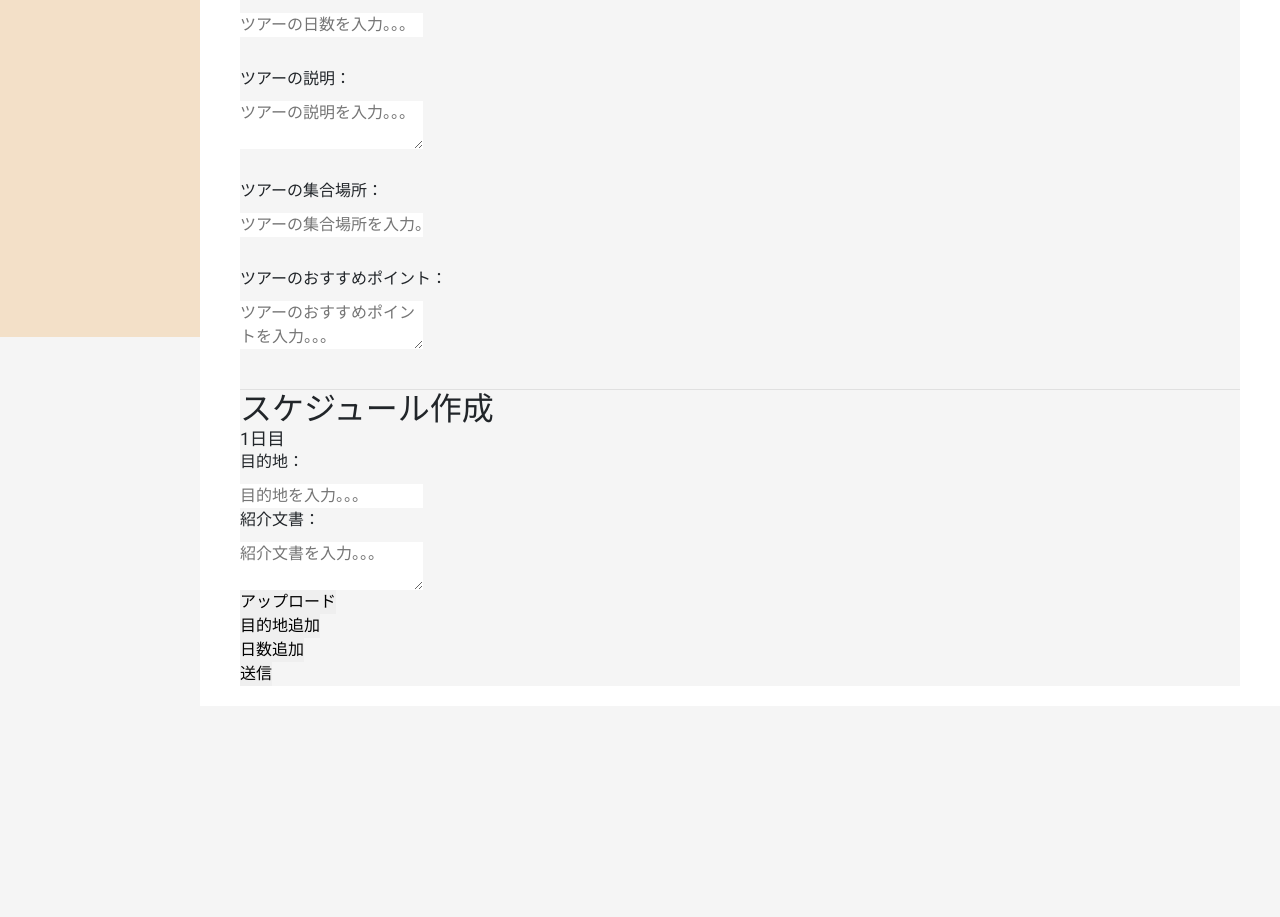
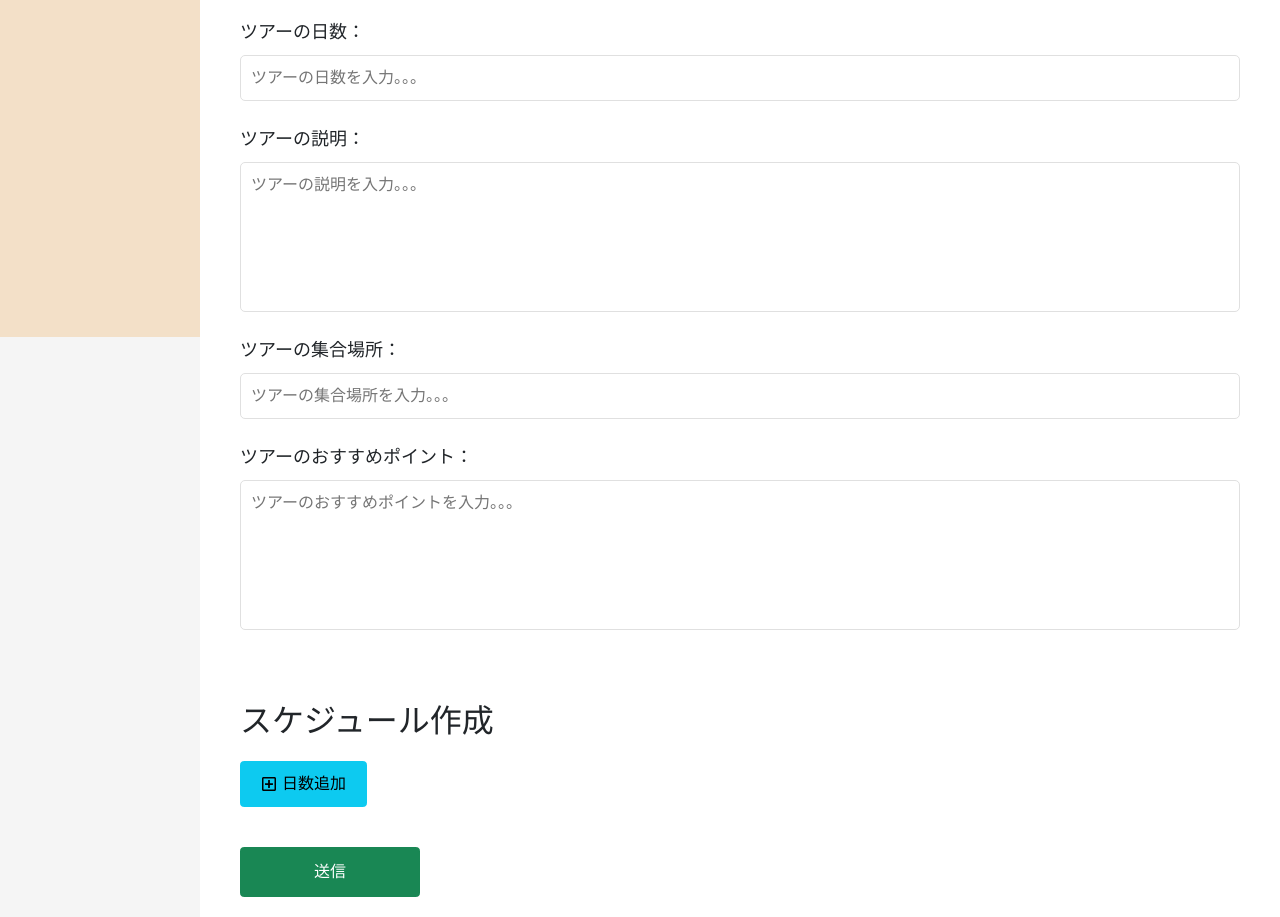
Before and after one commit to huynhnguyen1906/Reki-Teku, a Next.js app: page /admin/tours/create in a window 1280 px wide. Shown: the part 463-1380 px from the top of the page. Before the commit the page ends 1169 px from the top, so only its background shows below. Built offline with nearby package versions, Linux system fonts and the light colour scheme; a web font is replaced by a local one.

Commit message:
【追加】ツアー作成ページUI完成

```diff
--- a/src/components/Admin/Tours/CreateTourForm.tsx
+++ b/src/components/Admin/Tours/CreateTourForm.tsx
@@ -2,12 +2,12 @@
 import { useState } from 'react';
 import CreateToursDesForm from './DesForm';
 import { Destination } from '@/types/AdminCreateTour';
+import Button from 'react-bootstrap/esm/Button';
+import { FaRegPlusSquare, FaTrashAlt } from 'react-icons/fa';
 import Style from '@styles/componentsStyles/Admin/CreateTourForm.module.scss';
 
 export default function CreateTourForm() {
-    const [schedule, setSchedule] = useState<{ day: number; destinations: Destination[] }[]>([
-        { day: 1, destinations: [{ destination: '', description: '', image: '' }] },
-    ]);
+    const [schedule, setSchedule] = useState<{ day: number; destinations: Destination[] }[]>([]);
 
     const [tourInfo, setTourInfo] = useState({
         location: '',
@@ -40,7 +40,27 @@ export default function CreateTourForm() {
         setSchedule(newSchedule);
     };
 
+    const handleDeleteDay = (dayIndex: number) => {
+        const newSchedule = schedule.filter((_, index) => index !== dayIndex);
+        setSchedule(newSchedule);
+    };
+
     const handleSubmit = () => {
+        const isTourInfoValid = Object.values(tourInfo).every((value) => value.trim() !== '');
+        if (!isTourInfoValid) {
+            alert('ツアーの情報を入力してください。');
+            return;
+        }
+
+        const isScheduleValid = schedule.every((day) =>
+            day.destinations.every((destination) => Object.values(destination).every((value) => value.trim() !== '')),
+        );
+
+        if (!isScheduleValid) {
+            alert('スケジュールの情報を入力してください。');
+            return;
+        }
+
         console.log('Tour Info:', tourInfo);
         console.log('Schedule:', schedule);
     };
@@ -118,17 +138,30 @@ export default function CreateTourForm() {
                     />
                 </div>
             </div>
+            <div className={Style.TourInfoForm}>
                 <h2>スケジュール作成</h2>
                 {schedule.map((day, dayIndex) => (
+                    <div key={dayIndex} className={Style.dayContainer}>
                         <CreateToursDesForm
-                    key={dayIndex}
                             day={day.day}
                             destinations={day.destinations}
-                    onDestinationsChange={(newDestinations) => handleDestinationsChange(dayIndex, newDestinations)}
+                            onDestinationsChange={(newDestinations) =>
+                                handleDestinationsChange(dayIndex, newDestinations)
+                            }
                         />
+                        <Button variant="danger" onClick={() => handleDeleteDay(dayIndex)}>
+                            <FaTrashAlt /> この日を削除
+                        </Button>
+                    </div>
                 ))}
-            <button onClick={addDay}>日数追加</button>
-            <button onClick={handleSubmit}>送信</button>
+                <Button variant="info" onClick={addDay} className={Style.addDayBtn}>
+                    <FaRegPlusSquare />
+                    日数追加
+                </Button>
+            </div>
+            <Button variant="success" onClick={handleSubmit} className={Style.submitBtn}>
+                送信
+            </Button>
         </div>
     );
 }
--- a/src/components/Admin/Tours/DesForm.tsx
+++ b/src/components/Admin/Tours/DesForm.tsx
@@ -3,6 +3,9 @@ import { useState, useEffect } from 'react';
 import ImageUploader from './ImageUploader';
 import { Destination, DestinationFormProps } from '@/types/AdminCreateTour';
 import Image from 'next/image';
+import Button from 'react-bootstrap/esm/Button';
+import CloseButton from 'react-bootstrap/CloseButton';
+import { FaRegPlusSquare } from 'react-icons/fa';
 import Style from '@styles/componentsStyles/Admin/CreateTourForm.module.scss';
 
 export default function CreateToursDesForm({
@@ -38,11 +41,17 @@ export default function CreateToursDesForm({
         setDestinations(newDestinations);
     };
 
+    const handleDeleteDestination = (destIndex: number) => {
+        const newDestinations = destinations.filter((_, index) => index !== destIndex);
+        setDestinations(newDestinations);
+    };
+
     return (
-        <div>
+        <>
+            <div className={Style.desBox}>
                 <h3>{day}日目</h3>
                 {destinations.map((dest, destIndex) => (
-                <div key={destIndex}>
+                    <div key={destIndex} className={Style.desItem}>
                         <div className={Style.inputItem}>
                             <label>目的地：</label>
                             <input
@@ -63,10 +72,24 @@ export default function CreateToursDesForm({
                             />
                         </div>
                         <ImageUploader setImage={(image) => setImage(image, destIndex)} />
-                    {dest.image && <Image src={dest.image} alt="Uploaded" width={100} height={100} />}
+                        {dest.image && (
+                            <div className={Style.imageBox}>
+                                <div className={Style.imgItem}>
+                                    <Image src={dest.image} alt="Uploaded" layout="fill" objectFit="contain" />
+                                </div>
+                            </div>
+                        )}
+                        <CloseButton
+                            onClick={() => handleDeleteDestination(destIndex)}
+                            className={Style.desDeleteBtn}
+                        />
                     </div>
                 ))}
-            <button onClick={addDestination}>目的地追加</button>
+                <Button variant="info" onClick={addDestination} className={Style.addDesBtn}>
+                    <FaRegPlusSquare />
+                    目的地追加
+                </Button>
             </div>
+        </>
     );
 }
--- a/src/components/Admin/Tours/ImageUploader.tsx
+++ b/src/components/Admin/Tours/ImageUploader.tsx
@@ -1,5 +1,7 @@
 'use client';
 import { useRef } from 'react';
+import Button from 'react-bootstrap/esm/Button';
+import Style from '@styles/componentsStyles/Admin/CreateTourForm.module.scss';
 
 interface ImageUploaderProps {
     setImage: (image: string) => void;
@@ -22,7 +24,9 @@ export default function ImageUploader({ setImage }: ImageUploaderProps) {
 
     return (
         <div className="image-uploader">
-            <button onClick={handleButtonClick}>アップロード</button>
+            <Button onClick={handleButtonClick} variant="secondary" className={Style.AddImgBtn}>
+                写真追加
+            </Button>
             <input
                 type="file"
                 ref={fileInputRef}
--- a/styles/componentsStyles/Admin/CreateTourForm.module.scss
+++ b/styles/componentsStyles/Admin/CreateTourForm.module.scss
@@ -5,9 +5,29 @@
     justify-content: flex-start;
     width: 100%;
     max-width: 1000px;
-    background-color: #f5f5f5;
     h2 {
         font-size: 32px;
+    }
+    h3 {
+        font-size: 24px;
+    }
+    button {
+        font-size: 16px;
+        padding: 5px;
+    }
+    .addDayBtn,
+    .addDesBtn {
+        margin-top: 20px;
+        padding: 10px 20px;
+        font-size: 16px;
+        display: flex;
+        align-items: center;
+        justify-content: center;
+        gap: 5px;
+    }
+    .submitBtn {
+        width: 180px;
+        height: 50px;
     }
     .TourInfoForm {
         display: flex;
@@ -15,17 +35,74 @@
         align-items: flex-start;
         justify-content: flex-start;
         width: 100%;
-        gap: 30px;
         padding: 20px 0 40px 0;
-        border-bottom: 1px solid #e0e0e0;
+        .inputItem {
+            display: flex;
+            flex-direction: column;
+            align-items: flex-start;
+            justify-content: flex-start;
+            width: 100%;
+            gap: 10px;
+            padding: 12px 0;
+            label {
+                font-size: 18px;
+                font-weight: 500;
+            }
+            input,
+            textarea {
+                width: 100%;
+                padding: 10px;
+                font-size: 16px;
+                border: 1px solid #e0e0e0;
+                border-radius: 5px;
+            }
+            textarea {
+                height: auto;
+                min-height: 150px;
+                resize: none;
+            }
+        }
     }
 }
 
-.inputItem {
-    display: flex;
-    flex-direction: column;
-    align-items: flex-start;
-    justify-content: flex-start;
+.dayContainer {
     width: 100%;
-    gap: 10px;
+    border-bottom: #e0e0e0 1px solid;
+    padding: 20px 0;
+    .desBox {
+        display: flex;
+        flex-direction: column;
+        align-items: flex-start;
+        justify-content: flex-start;
+        width: 100%;
+        padding: 20px 0;
+        .desItem {
+            width: 100%;
+            position: relative;
+            .desDeleteBtn {
+                position: absolute;
+                top: 10px;
+                right: 0;
+            }
+            .imageBox {
+                width: 100%;
+                height: 400px;
+                margin-top: 20px;
+                display: flex;
+                align-items: center;
+                justify-content: center;
+                .imgItem {
+                    width: 100%;
+                    height: 100%;
+                    max-width: 600px;
+                    max-height: 400px;
+                    img {
+                        position: relative !important;
+                        max-width: 100%;
+                        max-height: 100%;
+                    }
+                }
+            }
+        }
+    }
 }
```
Lines whose indentation alone changed are shown as unchanged.
